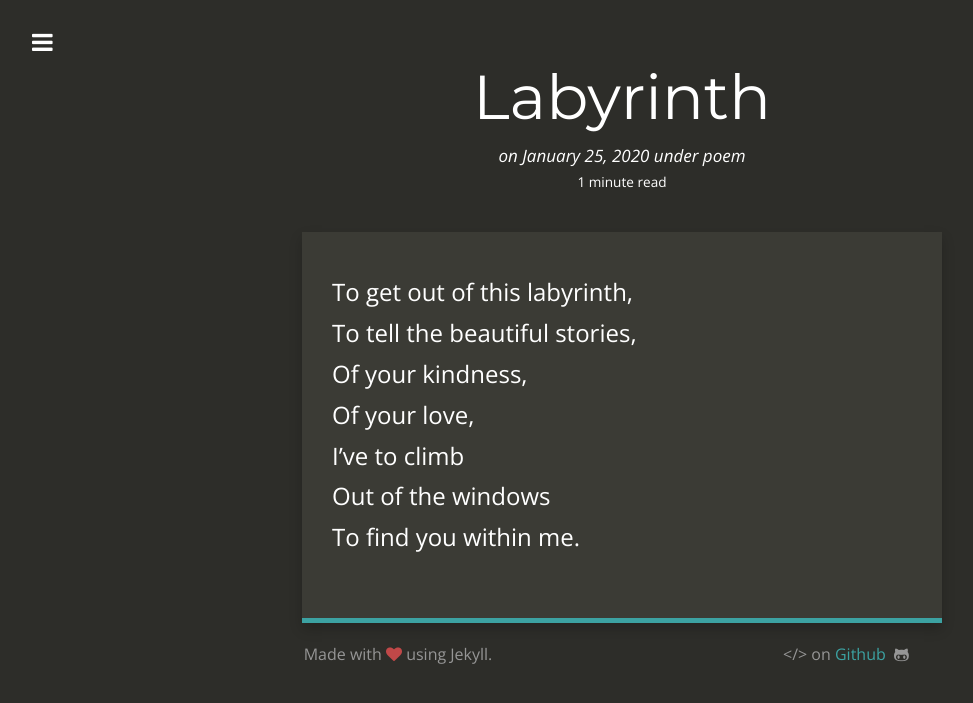
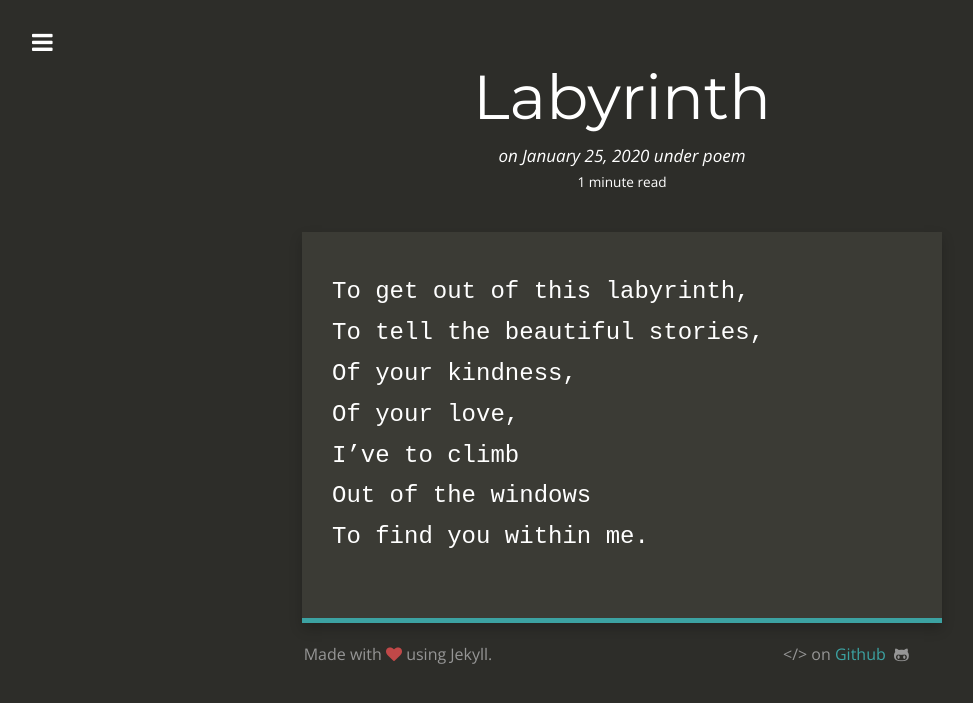
Before and after one commit to codejockey02/myhobbyblog, a Jekyll site: the page built from _posts/2014-06-08-using-thumbnails.md, in a window 1280 px wide. Shown: the top 703 px of the page, without its empty margins (18-991 px from the left). Built offline with Jekyll 4.4.1, drawn with Linux system fonts in a browser that asks for light colours; nearby versions of some CDN libraries; comment, search, counter and statistics services are not loaded.

Commit message:
Posts Font Changed

```diff
--- a/_layouts/post.html
+++ b/_layouts/post.html
@@ -77,7 +77,7 @@ layout: default
         </ol>
         {% endif %}
 
-        <span itemprop="articleBody">{{ content }}</span>
+        <span itemprop="articleBody" style="font-family: 'Courier New', Courier, monospace;">{{ content }}</span>
 
         {% if page.series %}
         {% if seriesnext %}
--- a/index.html
+++ b/index.html
@@ -10,7 +10,8 @@ make-smaller-titles: true
         <div class="col-md-12 main content-panel">
 
             <div class="gravatar">
-                <img src="{{ site.title_image }}" class="img-circle about-image" height="150" width="150" alt="{{ site.title }}" />
+                <img src="{{ site.title_image }}" class="img-circle about-image" height="150" width="150"
+                    alt="{{ site.title }}" />
             </div>
 
             <h1 class="header author-header" itemprop="headline">{{ site.title }}</h1>
```
Also changed, not shown: other parts of index.html (+1 -1 lines). Lines whose indentation alone changed are shown as unchanged.
